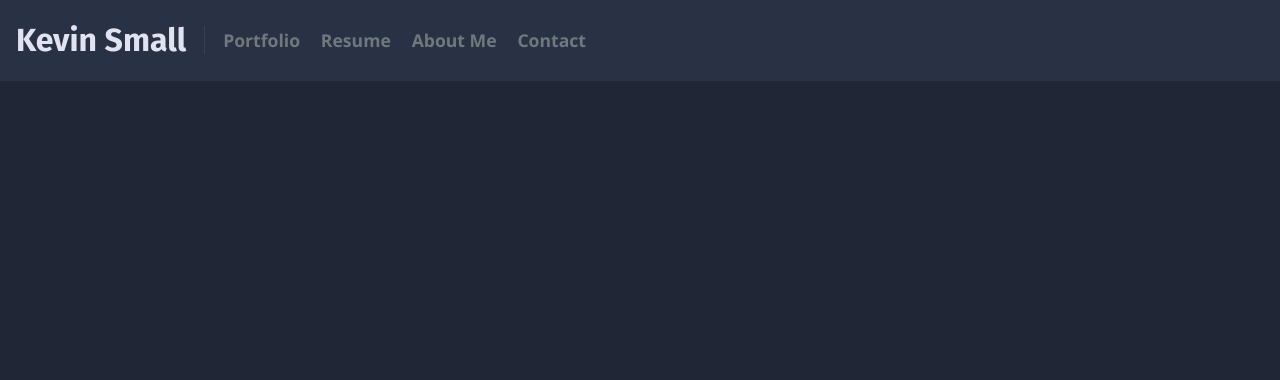
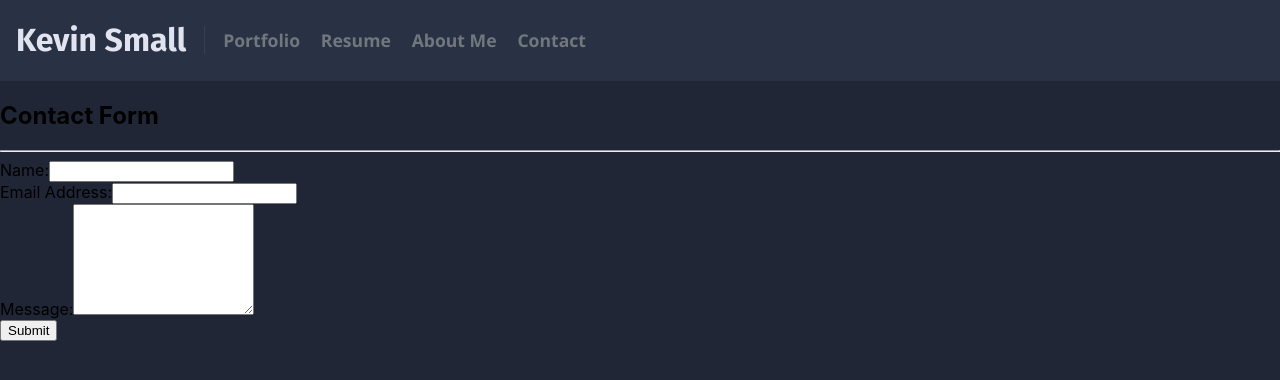
Before and after one commit to Kevrev/react-portfolio, a React (Create React App) app: page /contact in a window 1280 px wide. Shown: the top 380 px of the page. Built offline with nearby package versions, Linux system fonts and the light colour scheme.

Commit message:
fixed routing issue, imported contact form from project

```diff
--- a/src/App.js
+++ b/src/App.js
@@ -1,15 +1,17 @@
 import React from 'react';
-import { BrowserRouter as Router, Route } from 'react-router-dom';
+import { BrowserRouter as Router, Routes, Route } from 'react-router-dom';
 import logo from './logo.svg';
 import './App.css';
 import Nav from './components/Nav';
+import Contact from './pages/Contact';
 
 function App() {
   return (
     <Router>
       <Nav />
-      {/* <Route path="/" exact component={Home} />
-      <Route path="/about" component={About} /> */}
+      <Routes>
+        <Route path="/contact" element={<Contact />} />
+      </Routes>
     </Router>
   );
 }
--- a/src/components/Nav/index.js
+++ b/src/components/Nav/index.js
@@ -8,16 +8,16 @@
         <div className="titleLinks">
           <h1 className="websiteTitle">Kevin Small</h1>
           <div className="verticalDivider"></div>
-          <Link to="/upload">
+          <Link to="/portfolio">
             <div className="linkText">Portfolio</div>
           </Link>
-          <Link to="/personal">
+          <Link to="/resume">
             <div className="linkText">Resume</div>
           </Link>
-          <Link to="/discover">
+          <Link to="/about">
             <div className="linkText">About Me</div>
           </Link>
-          <Link to="/ContactUs">
+          <Link to="/contact">
             <div className="linkText">Contact</div>
           </Link>
         </div>
--- a/src/pages/Contact.js
+++ b/src/pages/Contact.js
@@ -0,0 +1,52 @@
+import React, { useState } from 'react';
+
+function Contact() {
+
+    const [formState, setFormState] = useState({ name: '', email: '', message: '' });
+
+    const [errorMessage, setErrorMessage] = useState('');
+
+    const { name, email, message } = formState;
+
+    function handleChange(e) {
+        if (!errorMessage) {
+        setFormState({...formState, [e.target.name]: e.target.value })
+        }
+    }
+
+    function handleSubmit(e) {
+        e.preventDefault();
+    }
+
+return (
+    <section className="container">
+        <h2 data-testid='h1tag' className="top-title">Contact Form</h2>
+        <hr></hr>
+        <form className="justify-content-center" id="contact-form">
+            <div className="mt-5" >
+                <label htmlFor="name">Name:</label>
+                <input className="form-control" type="text" name="name"  defaultValue={name} onBlur={handleChange}/>
+            </div>
+            <div className="mt-5" >
+                <label htmlFor="email">Email Address:</label>
+                <input className="form-control" type="email"  name="email" defaultValue={email} onBlur={handleChange} />
+            </div>
+            <div className="mt-5" >
+                <label htmlFor="message">Message:</label>
+                <textarea className="form-control" name="message" defaultValue={message} onBlur={handleChange} rows="7" />
+            </div>
+            {errorMessage && (
+            <div>
+                <p className="error-text">{errorMessage}</p>
+            </div>
+            )}
+
+            <div className="mt-5 mb-5" >
+            <button data-testid='button' className="btn btn-outline-dark " type="submit" onSubmit={handleSubmit}>Submit</button>
+            </div>
+        </form>
+    </section>
+    );
+}
+
+export default Contact;
```
